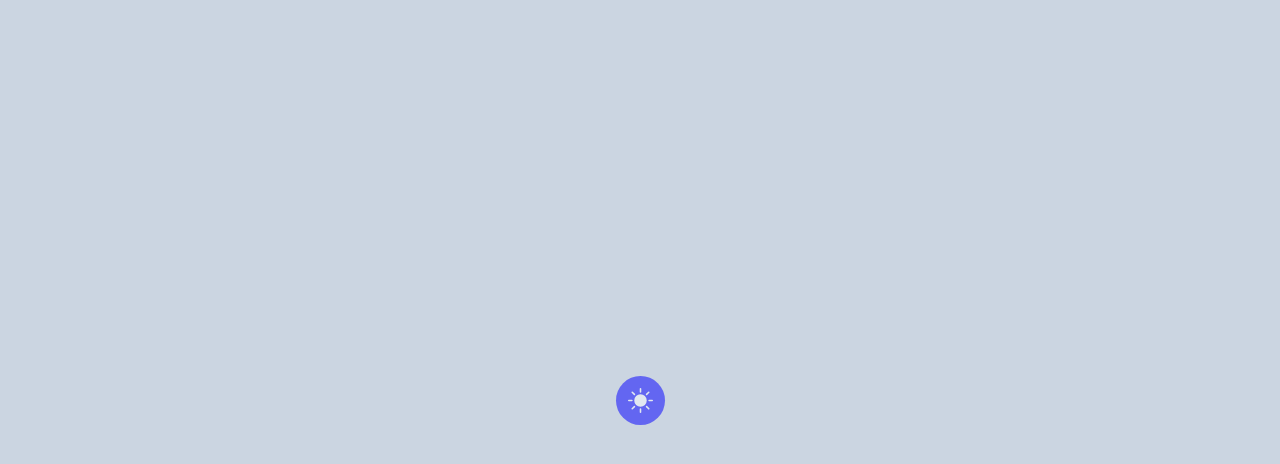
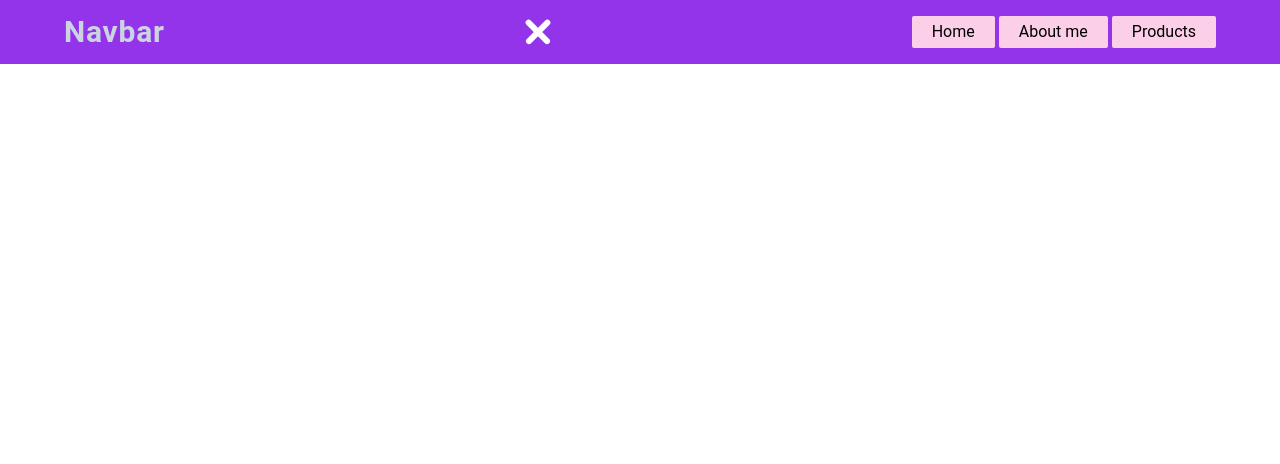
Before and after one commit to dpacoria21/learning-tailwindCSS, a React (Vite) app: page / in a window 1280 px wide. Shown: the top 464 px of the page. Built offline with nearby package versions, Linux system fonts and the light colour scheme.

Commit message:
Se realizo el boton para la hamburguesa

```diff
--- /dev/null
+++ b/src/components/project-03/Navbar.jsx
@@ -0,0 +1,37 @@
+import { useState } from "react"
+
+export const Navbar = () => {
+
+    const [showMenu, setShowMenu] = useState(false);
+
+    const clickShowMenu = () => {
+        setShowMenu(!showMenu);
+    }
+
+    return (
+        <nav className="flex items-center justify-between gap-5 font-roboto w-full bg-purple-600 py-3 px-16">
+            <p className="text-slate-300 font-bold text-3xl tracking-wide cursor-pointer hover:text-slate-400 transition-all">Navbar</p>
+
+            <button onClick={clickShowMenu} className="h-10 w-10 flex justify-center items-center">
+                <div className={`absolute h-7 justify-between flex ${showMenu ? 'opacity-100' : 'opacity-0'} flex-col gap-1 transition-all`}>
+                    <div className="h-[5.5px] w-8 bg-white rounded-md content"></div>
+                    <div className="h-[5.5px] w-8 bg-white rounded-md content"></div>
+                    <div className="h-[5.5px] w-8 bg-white rounded-md content"></div>
+                </div>
+
+                <div className={`relative ${showMenu ? 'opacity-0' : 'opacity-100'} flex justify-center items-center transition-all`}>
+                    <div className="transition-all h-[5.5px] w-8 origin-center -rotate-45 bg-white rounded-md content"></div>
+                    <div className="absolute origin-center rotate-45 h-[5.5px] w-8 bg-white rounded-md content"></div>
+                </div>
+            </button>
+
+            <ul className="list-none hidden gap-1 sm:flex">
+               <li className="px-5 py-1 bg-pink-200 rounded-sm transition-all hover:bg-pink-400 cursor-pointer">Home</li>
+               <li className="px-5 py-1 bg-pink-200 rounded-sm transition-all hover:bg-pink-400 cursor-pointer">About me</li>
+               <li className="px-5 py-1 bg-pink-200 rounded-sm transition-all hover:bg-pink-400 cursor-pointer">Products</li>
+            </ul>
+
+
+        </nav>
+    )
+}
--- a/src/main.jsx
+++ b/src/main.jsx
@@ -9,13 +9,14 @@ import { BrowserRouter } from 'react-router-dom'
 // import { ZisingApp } from './components/zisings/ZisingApp'
 // import { FlexboxGridApp } from './components/flexbox-grid/FlexboxGridApp'
 // import { CardComponent } from './components/project-01/CardComponent'
-import { DarkMode } from './components/project-02/DarkMode'
+// import { DarkMode } from './components/project-02/DarkMode'
+import { Navbar } from './components/project-03/Navbar'
 
 ReactDOM.createRoot(document.getElementById('root')).render(
   <BrowserRouter>
     <React.StrictMode>
       <>
-        <DarkMode />
+        <Navbar />
       </>
     </React.StrictMode>
   </BrowserRouter>
```
